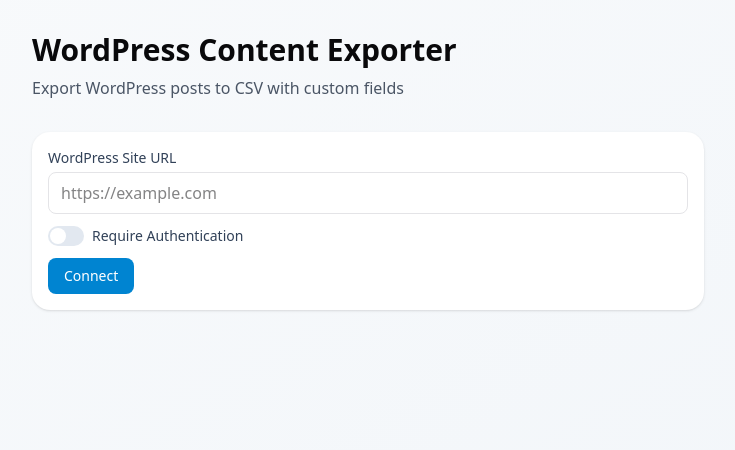
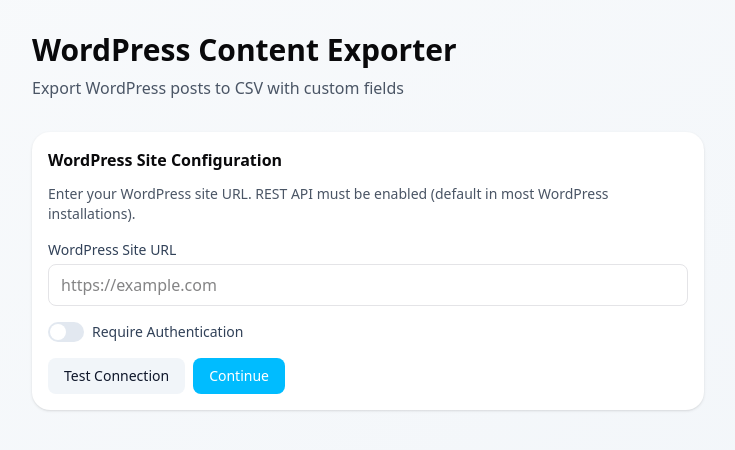
Before and after one commit to gayathri1462/wp-content-exporter-web, a Next.js app: page / in a window 1280 px wide. Shown: the top 450 px of the page, without its empty margins (272-1007 px from the left). Built offline with nearby package versions, Linux system fonts and the light colour scheme.

Commit message:
feat: added component changes

```diff
--- a/src/app/layout.tsx
+++ b/src/app/layout.tsx
@@ -25,7 +25,7 @@
   children: React.ReactNode;
 }>) {
   return (
-    <html lang="en">
+    <html lang="en" suppressHydrationWarning>
       <body className={`${geistSans.variable} ${geistMono.variable} antialiased`}>
         <AppThemeProvider>
           {children}
--- a/src/app/page.tsx
+++ b/src/app/page.tsx
@@ -5,7 +5,7 @@
 import PostTypeSelector from "@/components/PostTypeSelector";
 import FieldSelector from "@/components/FieldSelector";
 import ExportButton from "@/components/ExportButton";
-import { fetchAllPosts, inferFieldsFromPost } from "@/lib/exporterUtils";
+import { fetchAllPosts, inferFieldsFromPost, flattenObject, type JsonObject } from "@/lib/exporterUtils";
 
 type Step = "site" | "postType" | "fields" | "export";
 
@@ -15,6 +15,7 @@
   const [token, setToken] = useState("");
   const [postType, setPostType] = useState("");
   const [fields, setFields] = useState<string[]>([]);
+  const [sampleData, setSampleData] = useState<Record<string, string>>({});
   const [status, setStatus] = useState("");
 
   async function handleSiteConfig(ep: string, hdrs: Record<string, string>) {
@@ -34,7 +35,9 @@
       const sample = await fetchAllPosts(endpoint, pt, headers, 1);
       if (sample.length === 0) throw new Error("No posts found");
       const inferred = inferFieldsFromPost(sample[0]);
+      const flattened = flattenObject(sample[0]);
       setFields(inferred);
+      setSampleData(flattened);
       setStep("fields");
       setStatus("");
     } catch (err) {
@@ -74,7 +77,7 @@
           {(step === "fields" || step === "export") && (
             <div>
               <h2 className="text-lg font-semibold mb-3">✓ Post Type: {postType}</h2>
-              <FieldSelector fields={fields} onSelect={handleFieldsSelect} />
+              <FieldSelector fields={fields} sampleData={sampleData} onSelect={handleFieldsSelect} />
             </div>
           )}
 
--- a/src/components/FieldSelector.tsx
+++ b/src/components/FieldSelector.tsx
@@ -6,14 +6,25 @@
 
 type Props = {
   fields: string[];
+  sampleData?: Record<string, string>;
   onSelect: (selected: string[]) => void;
 };
 
-export default function FieldSelector({ fields, onSelect }: Props) {
+export default function FieldSelector({ fields, sampleData, onSelect }: Props) {
   const [selected, setSelected] = useState<Set<string>>(new Set(fields.slice(0, 10)));
   const [search, setSearch] = useState("");
+  const [hoveredField, setHoveredField] = useState<string | null>(null);
 
   const filtered = fields.filter((f) => f.toLowerCase().includes(search.toLowerCase()));
+
+  function getFieldLabel(field: string): string {
+    // Make field names more readable by replacing dots/underscores with spaces and title casing
+    return field
+      .split('.')
+      .map(part => part.replace(/_/g, ' ').split(/(?=[A-Z])/).join(' ').trim())
+      .join(' › ')
+      .replace(/^\w/, c => c.toUpperCase());
+  }
 
   function toggle(field: string) {
     const next = new Set(selected);
@@ -26,51 +37,106 @@
     onSelect(Array.from(selected).sort());
   }
 
+  const sampleValue = hoveredField && sampleData?.[hoveredField];
+
   return (
     <Card>
-      <div className="space-y-3">
+      <div className="space-y-4">
         <div>
-          <label className="block text-sm font-medium mb-1">Search Fields</label>
+          <h3 className="font-semibold mb-2">Select Fields to Export</h3>
+          <p className="text-sm text-gray-600 mb-3">
+            Choose which fields to include in your CSV export. Hover over fields to see sample data.
+          </p>
+        </div>
+
+        <div>
+          <label className="block text-sm font-medium mb-2">Search Fields</label>
           <input
             type="text"
             value={search}
             onChange={(e) => setSearch(e.target.value)}
-            placeholder="Search…"
-            className="w-full rounded-md border px-3 py-2"
+            placeholder="Search by field name…"
+            className="w-full rounded-md border px-3 py-2 text-sm"
           />
         </div>
 
-        <div>
+        <div className="grid grid-cols-3 gap-4">
+          <div className="col-span-2">
             <div className="flex justify-between items-center mb-2">
-            <label className="text-sm font-medium">Available Fields ({selected.size} selected)</label>
-            <button
-              onClick={() => setSelected(new Set(fields))}
-              className="text-xs text-blue-600 hover:underline"
-            >
-              Select all
-            </button>
+              <label className="text-sm font-medium">Available Fields</label>
+              <span className="text-xs text-gray-500">{selected.size} of {fields.length} selected</span>
             </div>
-          <div className="grid grid-cols-1 md:grid-cols-2 gap-2 border rounded-md p-3 max-h-64 overflow-y-auto bg-slate-50">
+            <div className="border rounded-md p-3 max-h-80 overflow-y-auto bg-slate-50 space-y-1">
               {filtered.length === 0 ? (
-              <div className="text-sm text-gray-500">No fields found</div>
+                <div className="text-sm text-gray-500 py-4 text-center">No fields found</div>
               ) : (
                 filtered.map((field) => (
-                <label key={field} className="flex items-center gap-2 text-sm cursor-pointer">
+                  <label
+                    key={field}
+                    className="flex items-center gap-2 p-2 rounded cursor-pointer hover:bg-blue-50 transition text-sm"
+                    onMouseEnter={() => setHoveredField(field)}
+                    onMouseLeave={() => setHoveredField(null)}
+                  >
                     <input
                       type="checkbox"
                       checked={selected.has(field)}
                       onChange={() => toggle(field)}
+                      className="rounded"
                     />
-                  <span className="truncate">{field}</span>
+                    <span title={field} className="truncate flex-1">
+                      {getFieldLabel(field)}
+                    </span>
                   </label>
                 ))
               )}
             </div>
           </div>
 
-        <Button onClick={handleExport} disabled={selected.size === 0} variant="primary">
-          Export {selected.size} Fields
+          <div>
+            <label className="text-sm font-medium block mb-2">Sample Value</label>
+            <div className="border rounded-md p-3 bg-slate-50 max-h-80 overflow-y-auto">
+              {hoveredField ? (
+                <div className="space-y-2">
+                  <div className="text-xs font-mono text-gray-600 break-all">{hoveredField}</div>
+                  {sampleValue ? (
+                    <div className="text-sm text-gray-800 break-words">
+                      {sampleValue.length > 200 ? `${sampleValue.substring(0, 200)}…` : sampleValue}
+                    </div>
+                  ) : (
+                    <div className="text-xs text-gray-400">No sample data available</div>
+                  )}
+                </div>
+              ) : (
+                <div className="text-xs text-gray-400">Hover over a field to see sample data</div>
+              )}
+            </div>
+          </div>
+        </div>
+
+        <div className="flex gap-2">
+          <Button
+            onClick={() => setSelected(new Set(fields))}
+            variant="secondary"
+            className="text-sm"
+          >
+            Select All
           </Button>
+          <Button
+            onClick={() => setSelected(new Set())}
+            variant="secondary"
+            className="text-sm"
+          >
+            Clear All
+          </Button>
+          <Button
+            onClick={handleExport}
+            disabled={selected.size === 0}
+            variant="primary"
+            className="flex-1"
+          >
+            Export {selected.size} {selected.size === 1 ? 'Field' : 'Fields'}
+          </Button>
+        </div>
       </div>
     </Card>
   );
--- a/src/components/SiteConfigForm.tsx
+++ b/src/components/SiteConfigForm.tsx
@@ -15,12 +15,47 @@
   const [useAuth, setUseAuth] = useState(false);
   const [token, setToken] = useState("");
   const [loading, setLoading] = useState(false);
+  const [testing, setTesting] = useState(false);
   const [error, setError] = useState<string | null>(null);
+  const [connectionOk, setConnectionOk] = useState(false);
+
+  async function testConnection() {
+    setTesting(true);
+    setError(null);
+    setConnectionOk(false);
+    try {
+      if (!endpoint) {
+        setError("Please enter a WordPress site URL");
+        setTesting(false);
+        return;
+      }
+      const headers = token ? { Authorization: `Bearer ${token}` } : undefined;
+      const url = new URL("/wp-json/wp/v2/types", endpoint).toString();
+      const res = await fetch(url, { headers });
+      if (!res.ok) {
+        const text = await res.text().catch(() => "");
+        let hint = "";
+        if (res.status === 401 || res.status === 403) {
+          hint = " Authentication required or token invalid.";
+        } else if (res.status === 404) {
+          hint = " Check if this is a valid WordPress site with REST API enabled.";
+        }
+        throw new Error(`Server returned ${res.status}: ${res.statusText}.${hint}`);
+      }
+      setConnectionOk(true);
+      setError(null);
+    } catch (err) {
+      const msg = err instanceof Error ? err.message : String(err);
+      setError(`Connection failed: ${msg}`);
+      setConnectionOk(false);
+    } finally {
+      setTesting(false);
+    }
+  }
 
   async function handleSubmit() {
-    setError(null);
-    if (!endpoint) {
-      setError("WordPress URL is required");
+    if (!connectionOk) {
+      setError("Please test the connection first");
       return;
     }
     setLoading(true);
@@ -38,7 +73,14 @@
 
   return (
     <Card>
-      <div className="space-y-3">
+      <div className="space-y-4">
+        <div>
+          <h3 className="font-semibold mb-3">WordPress Site Configuration</h3>
+          <p className="text-sm text-gray-600 mb-4">
+            Enter your WordPress site URL. REST API must be enabled (default in most WordPress installations).
+          </p>
+        </div>
+
         <Input
           label="WordPress Site URL"
           placeholder="https://example.com"
@@ -59,11 +101,28 @@
           )}
         </div>
 
-        <Button onClick={handleSubmit} disabled={loading || !endpoint} variant="primary">
-          {loading ? "Connecting…" : "Connect"}
-        </Button>
+        <div className="flex gap-2">
+          <Button
+            onClick={testConnection}
+            disabled={testing || !endpoint}
+            variant={connectionOk ? "success" : "secondary"}
+          >
+            {testing ? "Testing…" : connectionOk ? "✓ Connection OK" : "Test Connection"}
+          </Button>
+          <Button
+            onClick={handleSubmit}
+            disabled={loading || !connectionOk}
+            variant="primary"
+          >
+            {loading ? "Connecting…" : "Continue"}
+          </Button>
+        </div>
 
-        {error && <div className="text-sm text-red-600">{error}</div>}
+        {error && (
+          <div className="text-sm text-red-600 bg-red-50 p-3 rounded">
+            {error}
+          </div>
+        )}
       </div>
     </Card>
   );
--- a/src/components/ThemeProvider.tsx
+++ b/src/components/ThemeProvider.tsx
@@ -4,7 +4,7 @@
 
 export default function AppThemeProvider({ children }: { children: React.ReactNode }) {
   return (
-    <ThemeProvider attribute="class" defaultTheme="system">
+    <ThemeProvider attribute="class" defaultTheme="light" disableTransitionOnChange>
       {children}
     </ThemeProvider>
   );
--- a/src/components/ui/Button.tsx
+++ b/src/components/ui/Button.tsx
@@ -1,13 +1,14 @@
 "use client";
 import React from "react";
 
-type Props = React.ButtonHTMLAttributes<HTMLButtonElement> & { variant?: "primary" | "default" };
+type Props = React.ButtonHTMLAttributes<HTMLButtonElement> & { variant?: "primary" | "secondary" | "success" };
 
-export default function Button({ variant = "default", className = "", ...props }: Props) {
-  const base = "inline-flex items-center justify-center rounded-md px-4 py-2 text-sm font-medium";
+export default function Button({ variant = "secondary", className = "", ...props }: Props) {
+  const base = "inline-flex items-center justify-center rounded-md px-4 py-2 text-sm font-medium transition-colors";
   const variants: Record<string, string> = {
-    primary: "bg-sky-600 text-white hover:bg-sky-700",
-    default: "bg-white text-slate-900 border",
+    primary: "bg-sky-600 text-white hover:bg-sky-700 disabled:bg-sky-400",
+    secondary: "bg-slate-200 text-slate-900 hover:bg-slate-300 disabled:bg-slate-100",
+    success: "bg-green-600 text-white hover:bg-green-700 disabled:bg-green-400",
   };
   return <button className={`${base} ${variants[variant]} ${className}`} {...props} />;
 }
```
Lines whose indentation alone changed are shown as unchanged.
